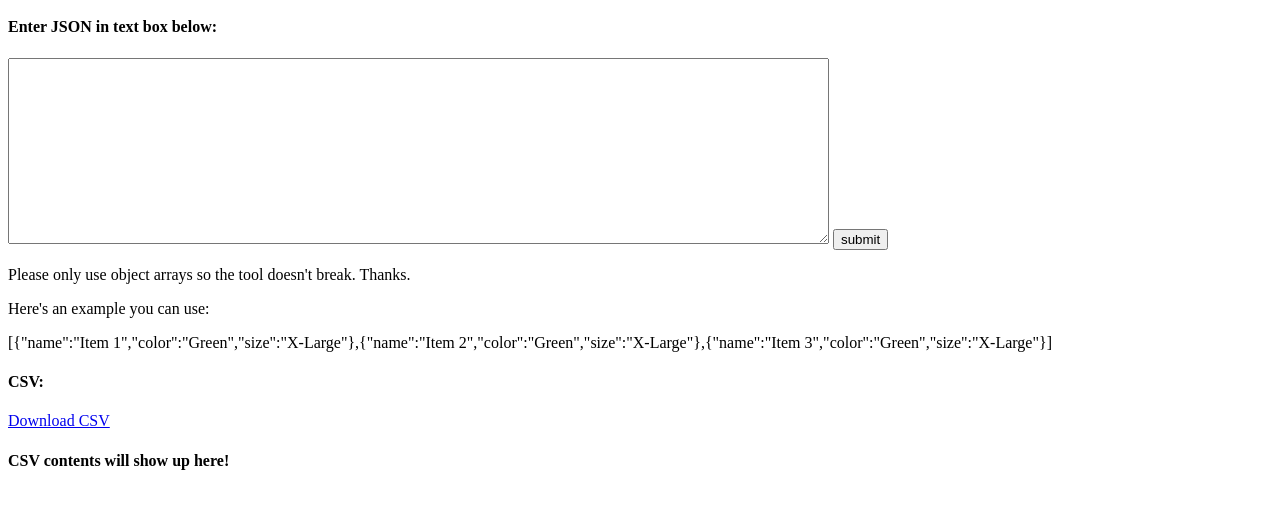
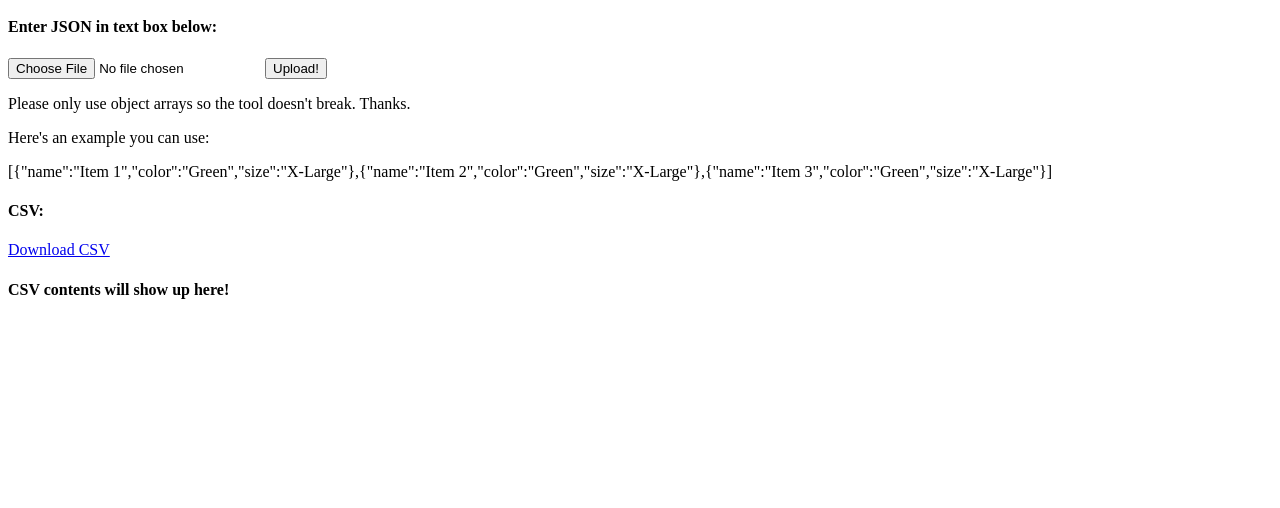
Before and after one commit to victoriahu/reportGenerator, a website: page client/index.html in a window 1280 px wide. Shown: the part 48-556 px from the top of the page. Drawn offline with Linux system fonts and the light colour scheme.

Commit message:
add upload button

```diff
--- a/client/index.html
+++ b/client/index.html
@@ -4,9 +4,19 @@
     <body>
         <h1>Report Generator</h1>
         <h4>Enter JSON in text box below:</h4>
-        <form method = "POST" action = "/">
+        <!-- <form method = "POST" action = "/">
             <TEXTAREA name="content" ROWS="12" COLS="100"></TEXTAREA>
+
             <input type = "submit" value = "submit">
+        </form> -->
+
+        <form ref='uploadForm'
+            id='uploadForm'
+            action='/'
+            method='post'
+            encType="multipart/form-data">
+            <input type="file" name="content" />
+            <input type='submit' value='Upload!' />
         </form>
         <p>Please only use object arrays so the tool doesn't break. Thanks.</p>
         <p>Here's an example you can use:</p>
--- a/package.json
+++ b/package.json
@@ -10,6 +10,7 @@
   "license": "ISC",
   "dependencies": {
     "body-parser": "^1.18.3",
-    "express": "^4.16.4"
+    "express": "^4.16.4",
+    "express-fileupload": "^1.0.0"
   }
 }
--- a/server/app.js
+++ b/server/app.js
@@ -5,12 +5,15 @@ const path = require('path');
 const bodyParser = require('body-parser')
 const fs = require('fs');
 const util = require('util');
+const fileUpload = require('express-fileupload');
 
 
 app.use(bodyParser.json());
 app.use(bodyParser.urlencoded({
     extended: false
   }));
+
+app.use(fileUpload());
 
 app.use(express.static(path.join(__dirname, './../client')))
 
@@ -20,8 +23,9 @@ app.get('/', (req, res) => {
 
 app.post('/', (req, res) => {
     // res.send(req.body.content);
+    console.log(req.files.content.data.toString());
 
-    const items = JSON.parse(req.body.content);
+    const items = JSON.parse(req.files.content.data.toString());
     const replacer = (key, value) => value === null ? '' : value // specify how you want to handle null values here
     const header = Object.keys(items[0])
     let csv = items.map(row => header.map(fieldName => JSON.stringify(row[fieldName], replacer)).join(','))
```
Also changed, not shown: 1 other file.
